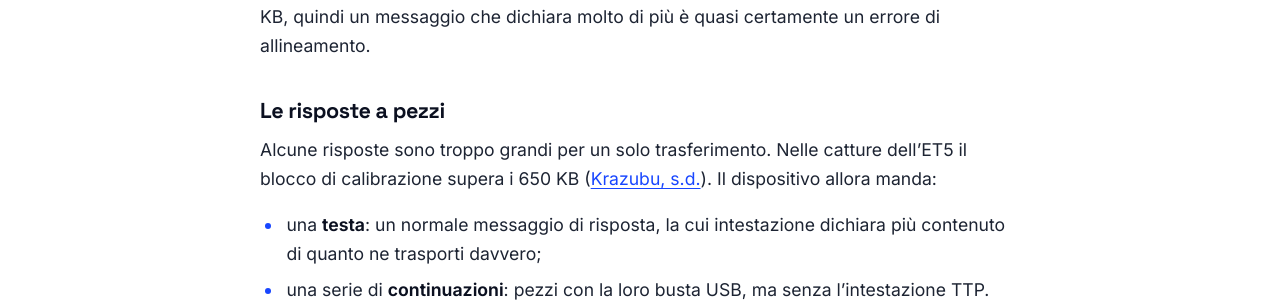
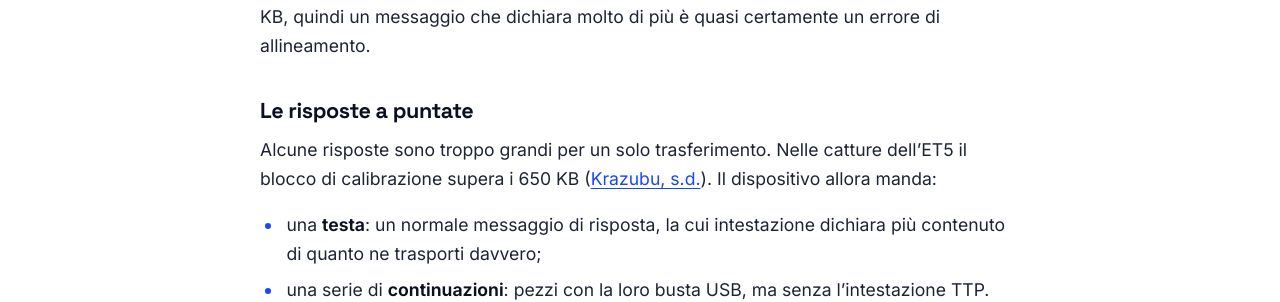
Before and after one commit to SmartChairBCI/SmartChairBCI.github.io, a Jekyll site: the page built from _posts/it/2026-11-09-tobii-4c-su-linux-2-dare-un-nome-ai-byte.md, in a window 1280 px wide and 900 px high, scrolled down 8093 px. Shown: the part 163-465 px from the top of the window. Built offline with Jekyll 4.4.1, drawn with Linux system fonts in a browser that asks for light colours.

Commit message:
Diario (2/3): «risposte a puntate» come nella parte 1
Co-Authored-By: Claude Opus 5.5 <noreply@anthropic.com>

```diff
--- a/_posts/it/2026-11-09-tobii-4c-su-linux-2-dare-un-nome-ai-byte.md
+++ b/_posts/it/2026-11-09-tobii-4c-su-linux-2-dare-un-nome-ai-byte.md
@@ -246,7 +246,7 @@ Il programma che rimette insieme i messaggi lavora così:
 Il limite di 1 MiB è una soglia di buon senso. Un'immagine IR del 4C occupa poco più di 300 KB,
 quindi un messaggio che dichiara molto di più è quasi certamente un errore di allineamento.
 
-### Le risposte a pezzi
+### Le risposte a puntate
 
 Alcune risposte sono troppo grandi per un solo trasferimento. Nelle catture dell'ET5 il blocco di
 calibrazione supera i 650 KB ([Krazubu, s.d.](#riferimenti)). Il dispositivo allora manda:
```
Also changed, not shown: _posts/en/2026-11-09-tobii-4c-on-linux-2-putting-names-to-bytes.md (+1 -1 lines).
